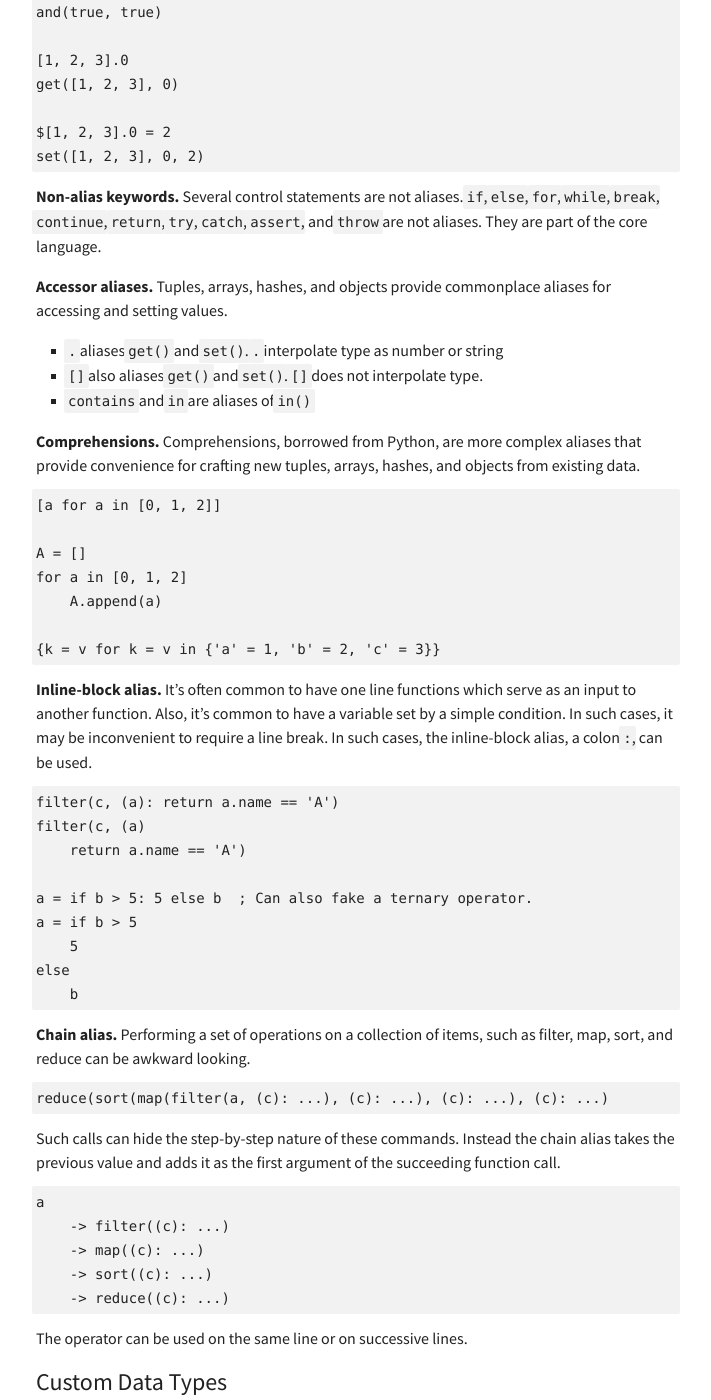
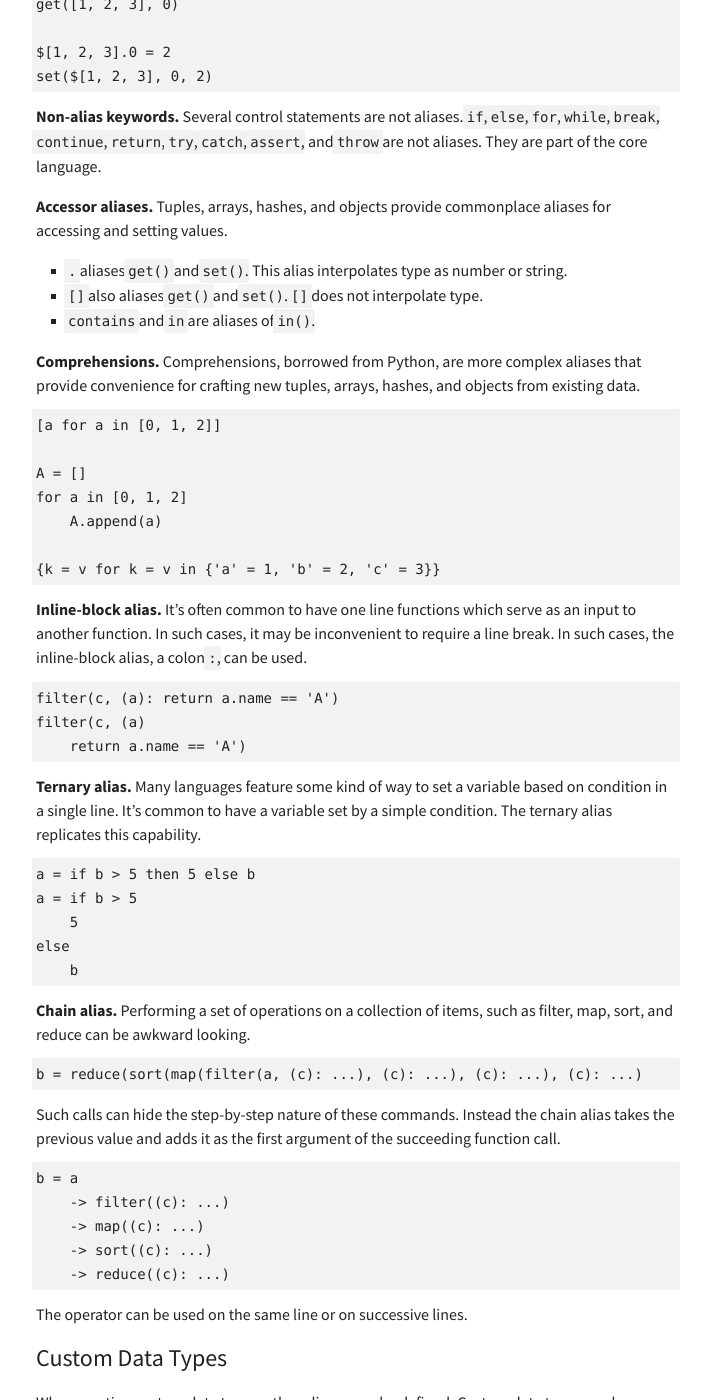
Before and after one commit to heiskr/heiskr.github.io, a Jekyll site: the page built from _posts/2014-06-24-garden.md, in a window 1280 px wide and 1400 px high, scrolled down 7931 px. Shown: the whole window, without its empty margins (284-995 px from the left). Built offline with Jekyll 4.4.1, drawn with Linux system fonts in a browser that asks for light colours; nearby versions of some CDN libraries; comment, search, counter and statistics services are not loaded; some of the changed text lies outside the part shown.

Commit message:
Garden doc tweaks for consistency

```diff
--- a/_posts/2014-06-24-garden.md
+++ b/_posts/2014-06-24-garden.md
@@ -113,11 +113,11 @@
 **Array.** Arrays are defined with `$[]`. Arrays are almost completely identical to tuples. The only exception is that arrays are mutable, and array operations will change the contents of the array. Arrays are dynamically sized. Arrays can store immutable data, mutable data, and functions. When an array has a reference to mutable data or a function, it only stores the reference.
 
     @ array
-    a = $[1, 2, 3]
-    a.0  ; 1
-    array.push(a, 4)  ; [1, 2, 3, 4], updated value of `a`.
-    a.3 = 4  ; Updates `a` in place. Not allowed on tuples.
-    array.copy(a)  ; Creates `a` new version of `a`.
+    $a = $[1, 2, 3]
+    $a.0  ; 1
+    array.push($a, 4)  ; [1, 2, 3, 4], updated value of `$a`.
+    $a.3 = 4  ; Updates `$a` in place. Not allowed on tuples.
+    array.copy($a)  ; Creates a new version of `$a`.
 
 **Hash.** Hases are defined with `{}`. Hashes are immutable. Hashes are unordered. Hashes support embedding. The falsy form of hash is an empty hash, `{}`. Hashes may only store immutable data types.
 
@@ -135,10 +135,10 @@
 **Object.** Objects are defined with `${}`. Objects are almost completely identical to hashes. The only exception is that objects are mutable, and object operations will change the contents of the object. Like arrays, objects can store immutable data, mutable data, and functions. When an object has a reference to mutable data or a function, it only stores the reference.
 
     @ object
-    q = ${'a' = 1, 'b' = 2, 'c' = 3}
-    q.a  ; Get a value
-    q.a = 1  ; Set a new value. Not allowed on hashes.
-    object.delete(q, 'a')  ; Updates q in place.
+    $q = ${'a' = 1, 'b' = 2, 'c' = 3}
+    $q.a  ; Get a value
+    $q.a = 1  ; Set a new value. Not allowed on hashes.
+    object.delete($q, 'a')  ; Updates `$q` in place.
 
 Classes, and by extension object-oriented programming, are not available in the standard library.
 
@@ -219,10 +219,6 @@
 
     if a > b > c
         return true
-
-A shorthand is also possible for assignment.
-
-    c = if a is b then true else false
 
 Type must be explicitly converted for comparison. `if` statements do not convert type. If you try to compare two different types, you will get an error.
 
@@ -309,15 +305,15 @@
     get([1, 2, 3], 0)
 
     $[1, 2, 3].0 = 2
-    set([1, 2, 3], 0, 2)
+    set($[1, 2, 3], 0, 2)
 
 **Non-alias keywords.** Several control statements are not aliases. `if`, `else`, `for`, `while`, `break`, `continue`, `return`, `try`, `catch`, `assert`, and `throw` are not aliases. They are part of the core language.
 
 **Accessor aliases.** Tuples, arrays, hashes, and objects provide commonplace aliases for accessing and setting values.
 
-- `.` aliases `get()` and `set()`. `.` interpolate type as number or string
+- `.` aliases `get()` and `set()`. This alias interpolates type as number or string.
 - `[]` also aliases `get()` and `set()`. `[]` does not interpolate type.
-- `contains` and `in` are aliases of `in()`
+- `contains` and `in` are aliases of `in()`.
 
 **Comprehensions.** Comprehensions, borrowed from Python, are more complex aliases that provide convenience for crafting new tuples, arrays, hashes, and objects from existing data.
 
@@ -329,13 +325,15 @@
 
     {k = v for k = v in {'a' = 1, 'b' = 2, 'c' = 3}}
 
-**Inline-block alias.** It's often common to have one line functions which serve as an input to another function. Also, it's common to have a variable set by a simple condition. In such cases, it may be inconvenient to require a line break. In such cases, the inline-block alias, a colon `:`, can be used.
+**Inline-block alias.** It's often common to have one line functions which serve as an input to another function. In such cases, it may be inconvenient to require a line break. In such cases, the inline-block alias, a colon `:`, can be used.
 
     filter(c, (a): return a.name == 'A')
     filter(c, (a)
         return a.name == 'A')
 
-    a = if b > 5: 5 else b  ; Can also fake a ternary operator.
+**Ternary alias.** Many languages feature some kind of way to set a variable based on condition in a single line. It's common to have a variable set by a simple condition. The ternary alias replicates this capability.
+
+    a = if b > 5 then 5 else b
     a = if b > 5
         5
     else
@@ -343,11 +341,11 @@
 
 **Chain alias.** Performing a set of operations on a collection of items, such as filter, map, sort, and reduce can be awkward looking.
 
-    reduce(sort(map(filter(a, (c): ...), (c): ...), (c): ...), (c): ...)
+    b = reduce(sort(map(filter(a, (c): ...), (c): ...), (c): ...), (c): ...)
 
 Such calls can hide the step-by-step nature of these commands. Instead the chain alias takes the previous value and adds it as the first argument of the succeeding function call.
 
-    a
+    b = a
         -> filter((c): ...)
         -> map((c): ...)
         -> sort((c): ...)
@@ -384,12 +382,13 @@
 - Each indent should be four spaces per indent.
 - Functions must contain less than ten statements.
 - Blocks must not go more than three levels deep.
+- Types must match to do a comparison. (Run-time)
 
 Warnings: (_Should_)
 
 - One empty line should be after each block.
 - Two spaces should be before starting an inline comment.
-- Mutable variable name should be prefixed with `$`.
+- Mutable variable name should be prefixed with `$`. (Run-time)
 - One space should be around operator aliases. `= + - / * ^ % :`
 - No spaces should be inside binding aliases. `( ) [ ] { }`
 - Variable names should be either camelcase or underscores, but not both.
@@ -431,12 +430,12 @@
 
     @ console
 
-    a = ${}
-    a.name = 'A'
-    a.print = (a):
-        console.print(a.name)
-        return a.name
-    a.print()  ; Has no context of `a`
+    $a = ${}
+    $a.name = 'A'
+    $a.print = ($a)
+        console.print($a.name)
+        return $a.name
+    $a.print()  ; Has no context of `a`
 
 Methods, in the OOP sense, are not possible without an instance context. Garden also does not ship with a class data type. Instead, by clever use of the chain operator, we can create modules that act as classes.
 
@@ -448,18 +447,18 @@
     new = (props)
         return object.extend(${}, props)
 
-    print = (ins)
-        console.print(ins.name)
-        return ins.name
+    print = ($ins)
+        console.print($ins.name)
+        return $ins.name
 
     ; Another module
 
     p = @ ./printer
 
-    a = p.new(${})
-    b = p.new(${})
-    a -> p.print()
-    b -> p.print()
+    $a = p.new(${})
+    $b = p.new(${})
+    $a -> p.print()
+    $b -> p.print()
 
 This isn't exactly object-oriented programming per say, but we gain a few advantages. As functions have no context, its very clear what the inputs are to the function. And because the functions don't belong to a specific object or class, we can reuse them directly without having to consider context as well. This process also forces us to do class-by-composition instead of class-by-inheritance.
 
```
